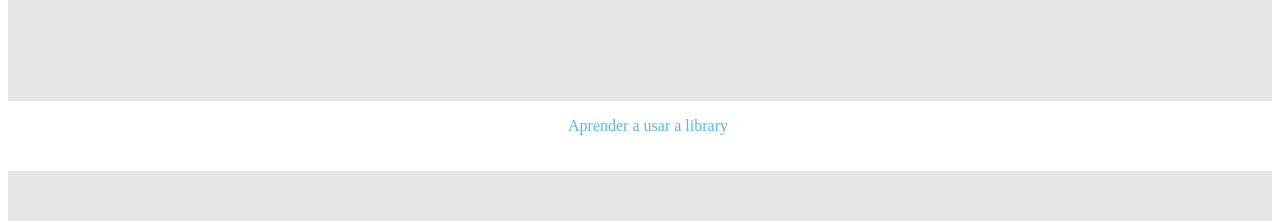
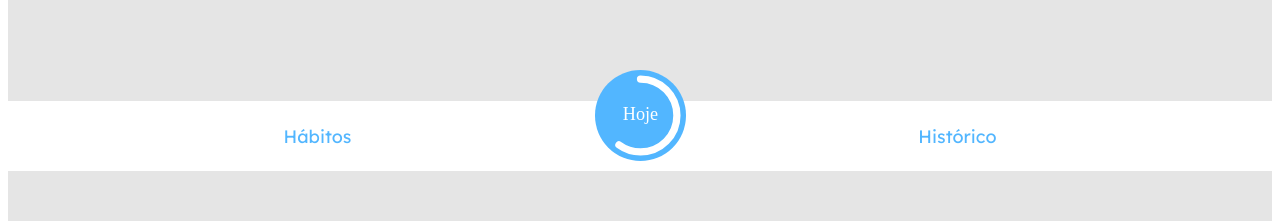
Before and after one commit to carol-xavier/projeto10-trackit, a React (Create React App) app: page /habitos in a window 1280 px wide. Shown: the part 629-850 px from the top of the page. Built offline with nearby package versions, Linux system fonts and the light colour scheme.

Commit message:
Worked on general layout. Finished Menu(Footer), missing: function to update percentage based on setHabits defined on HabitsContext.

```diff
--- a/package.json
+++ b/package.json
@@ -5,6 +5,7 @@
   "dependencies": {
     "axios": "^0.26.1",
     "react": "^17.0.2",
+    "react-circular-progressbar": "^2.0.4",
     "react-dom": "^17.0.2",
     "react-loader-spinner": "^6.0.0-0",
     "react-router-dom": "^6.2.2",
--- a/src/Components/App.js
+++ b/src/Components/App.js
@@ -3,6 +3,7 @@ import { BrowserRouter, Routes, Route } from 'react-router-dom';
 import '../assets/style.css';
 import UserContext from '../Contexts/UserContext';
 import TokenContext from '../Contexts/TokenContext';
+import HabitsContext from '../Contexts/HabitsContext';
 import LoginPage from './LoginPage';
 import SignInPage from './SignInPage';
 import HabitsPage from './HabitsPage';
@@ -13,12 +14,16 @@ export default function App() {
     const [userData, setUserData] = useState({ email: '', name: '', image: '', password: '' });
     const getData = { userData, setUserData };
 
-    const [loginData, setLoginData] = useState({image: '', token:''});
+    const [loginData, setLoginData] = useState({ image: '', token: '' });
     const getLoginData = { loginData, setLoginData };
 
+    const [habits, setHabits] = useState("");
+    const getHabits = {habits, setHabits}
+
     return (
-            <UserContext.Provider value={getData}>
-                <TokenContext.Provider value={getLoginData}>
+        <UserContext.Provider value={getData}>
+            <TokenContext.Provider value={getLoginData}>
+                <HabitsContext.Provider value={getHabits}>
                     <BrowserRouter>
                         <Routes>
                             <Route path="/" element={<LoginPage />} />
@@ -28,7 +33,8 @@ export default function App() {
                             <Route path="/historico" element={<RecordPage />} />
                         </Routes>
                     </BrowserRouter>
-                </TokenContext.Provider>
-            </UserContext.Provider>
+                </HabitsContext.Provider>
+            </TokenContext.Provider>
+        </UserContext.Provider>
     )
 }
--- a/src/Components/Footer.js
+++ b/src/Components/Footer.js
@@ -1,24 +1,62 @@
+import { useNavigate } from 'react-router-dom';
 import styled from 'styled-components';
+import { CircularProgressbar, buildStyles } from 'react-circular-progressbar';
+import 'react-circular-progressbar/dist/styles.css';
 
 function Footer() {
-    return(
-    <FooterStyle>
-        <p>Aprender a usar a library</p>
-    </FooterStyle>
+    const percentage = 60;
+
+    const navigate = useNavigate();
+
+    return (
+        <FooterStyle>
+            <div onClick={() => navigate("/habitos")}>Hábitos</div>
+            <section onClick={() => navigate("/hoje")}>
+                <CircularProgressbar
+                    value={percentage}
+                    text={`Hoje`}
+                    background
+                    backgroundPadding={6}
+                    styles={buildStyles({
+                        backgroundColor: "#52B6FF",
+                        textColor: "#fff",
+                        pathColor: "#fff",
+                        trailColor: "transparent"
+                    })}
+                />
+            </section>
+            <div onClick={() => navigate("/historico")}>Histórico</div>
+        </FooterStyle>
     )
 }
 
 export default Footer;
 
 const FooterStyle = styled.div`
+    position:relative;
     position: fixed;
     bottom:0;
+    left:0;
     width:100%;
     height: 70px;
     background-color: #FFFFFF;
 
     color: #52B6FF;
 
-    display:flex;
-    justify-content: center;
+    display: flex;
+    justify-content: space-around;
+    align-items: center;
+
+    section {
+        position:absolute;
+        bottom: 15%;
+        width:91px;
+        height: 91px;
+    }
+
+    div {
+        font-family: 'Lexend Deca';
+        font-weight: 400;
+        font-size: 18px;
+    }
 `
--- a/src/Components/Header.js
+++ b/src/Components/Header.js
@@ -30,7 +30,7 @@ const Headline = styled.div`
     justify-content: space-between;
 
     h1 {
-        margin-left: 3%;
+        margin-left: 5%;
         font-family: 'Playball';
         font-weight: 400;
         font-size: 38.982px;
@@ -38,6 +38,7 @@ const Headline = styled.div`
     }
 
     img {
+        margin-right: 7%;
         width: 51px;
         height: 51px;
         border-radius: 98.5px;
--- a/src/Components/LoginPage.js
+++ b/src/Components/LoginPage.js
@@ -65,7 +65,7 @@ export default LoginPage;
 
 
 const Section = styled.div`
-    margin-top: 15%;
+    margin-top: 15vh;
     display: flex;
     flex-direction: column;
     align-items: center;
@@ -76,7 +76,7 @@ const Section = styled.div`
     }
 
     form {
-        margin-top: 15%;
+        margin-top: 15vh;
         display: flex;
         flex-direction: column;
     }
--- a/src/Components/RecordPage.js
+++ b/src/Components/RecordPage.js
@@ -17,11 +17,10 @@ function RecordPage() {
 export default RecordPage;
 
 const Container = styled.div`
-    background-color: #E5E5E5;
     height: 80vh;
 
     h1 {
-        margin-top: 70px;
+        margin-top: 90px;
         font-family: 'Lexend Deca';
         font-weight: 400;
         font-size: 22.976px;
--- a/src/Components/SignInPage.js
+++ b/src/Components/SignInPage.js
@@ -9,7 +9,7 @@ import {ThreeDots} from 'react-loader-spinner';
 function SignInPage(){
     const { userData, setUserData } = useContext(UserContext);
     const [load, setLoad] = useState(false);
-    console.log(userData.image);
+
     const navigate = useNavigate();
 
     function signInUser(event) {
@@ -28,7 +28,6 @@ function SignInPage(){
 
         promise.then(response => {
             const {data} = response;
-            console.log(data);
             navigate("/");
         });
 
@@ -66,7 +65,8 @@ function SignInPage(){
 export default SignInPage;
 
 const Section = styled.div`
-    margin-top: 15%;
+    margin-top: 15vh;
+    background-color: #FFFFFF;
     display: flex;
     flex-direction: column;
     align-items: center;
@@ -77,13 +77,13 @@ const Section = styled.div`
     }
 
     form {
-        margin-top: 15%;
+        margin-top: 5vh;
         display: flex;
         flex-direction: column;
     }
 
     input {
-        margin-bottom: 2%;
+        margin-bottom: 1vh;
         width: 303px;
         height: 45px;
         left: 36px;
--- /dev/null
+++ b/src/Contexts/HabitsContext.js
@@ -0,0 +1,5 @@
+import {createContext} from 'react';
+
+const HabitsContext = createContext();
+
+export default HabitsContext;
--- a/src/index.js
+++ b/src/index.js
@@ -2,12 +2,12 @@ import React from 'react';
 import ReactDOM from 'react-dom';
 import App from './Components/App';
 
-render();
-function render(){
+Render();
+function Render(){
     ReactDOM.render(
           <App />,
         document.querySelector('.root')
       );
 }
 
-export default render;
+export default Render;
```
Also changed, not shown: 1 other file (tests, documents, lock files or other folders).
